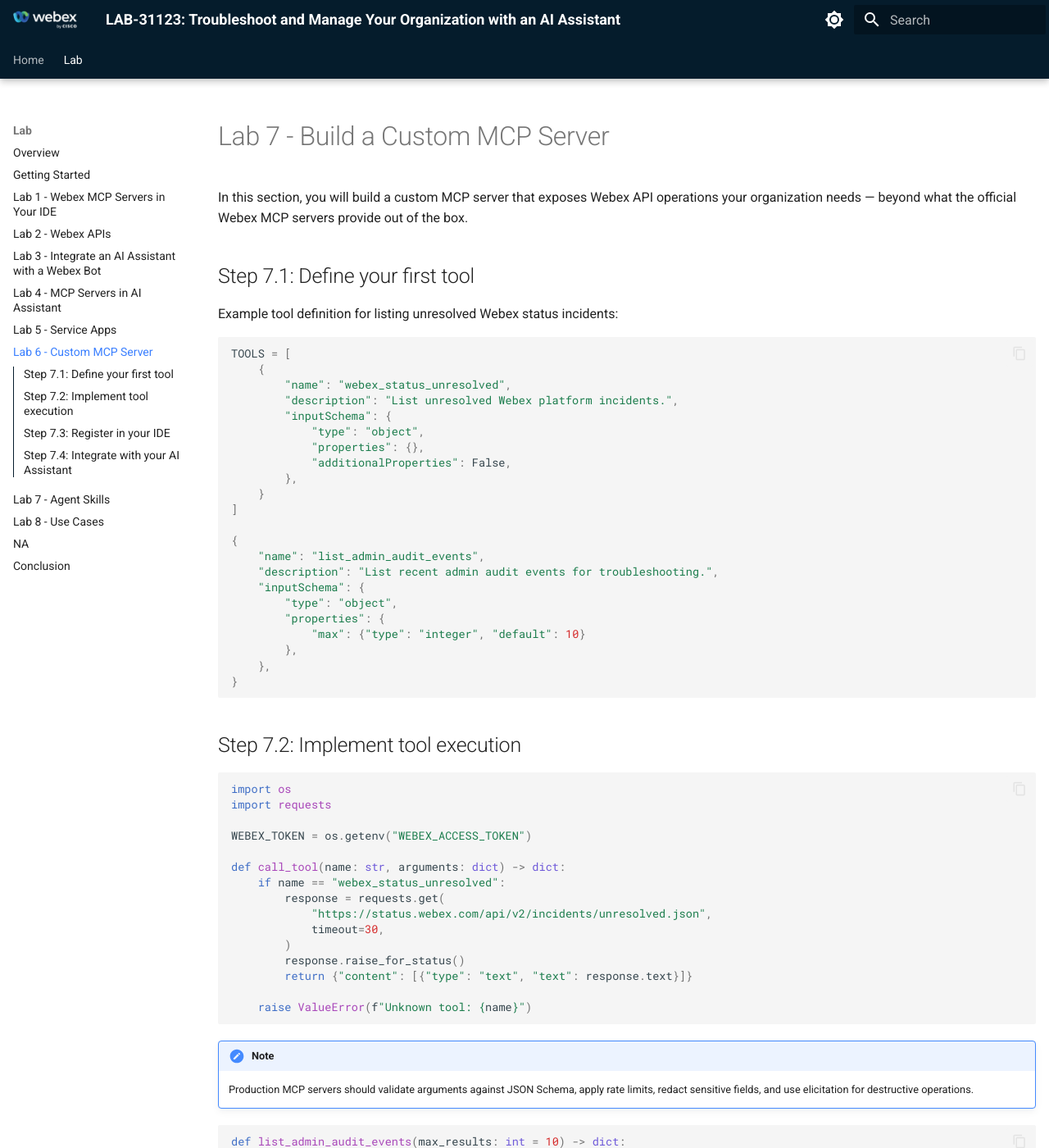
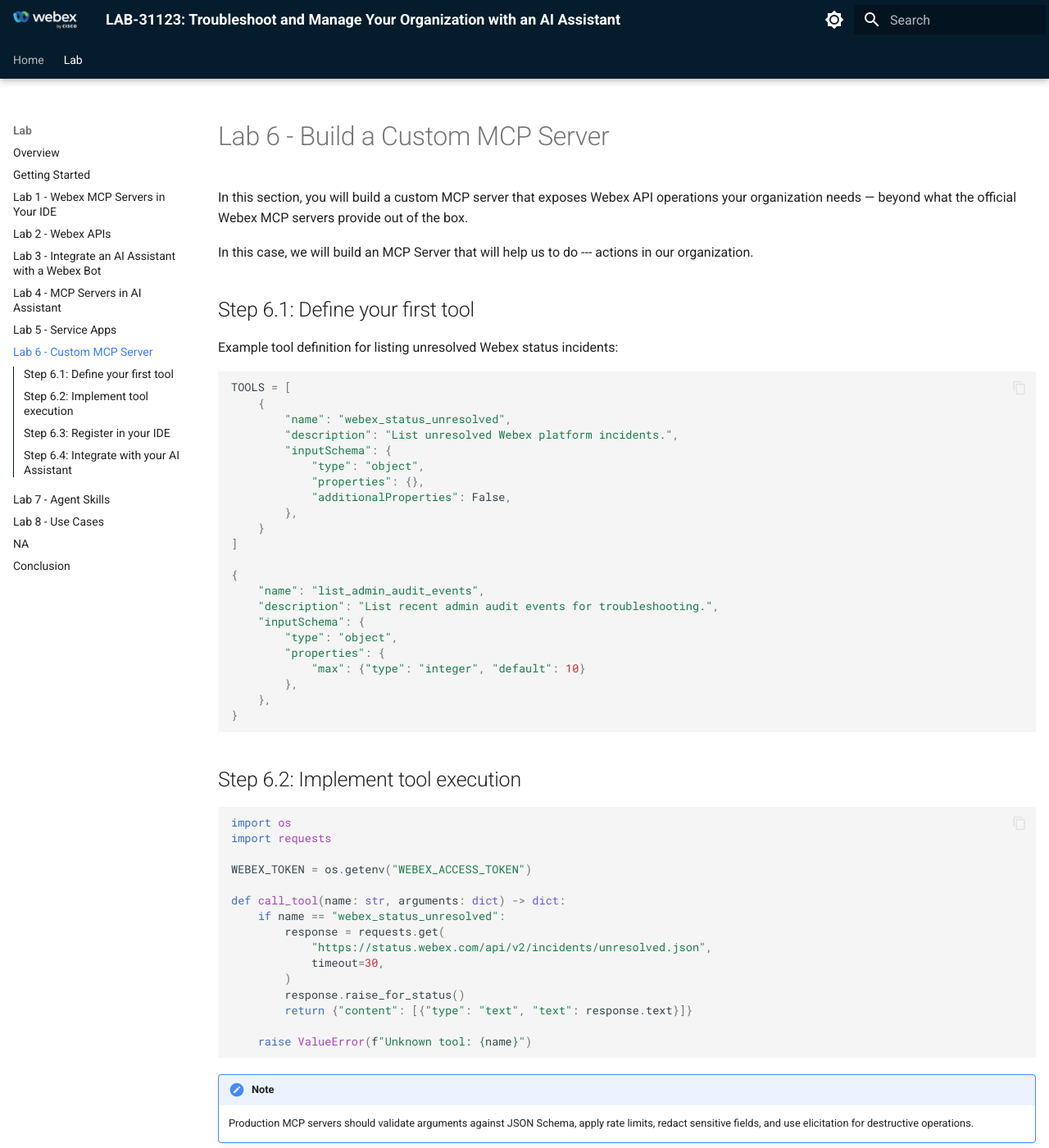
Before and after one commit to WebexCC-SA/LAB-31123, an MkDocs documentation site: the page built from docs/lab6_custom-mcp-server.md, in a window 1280 px wide and 1400 px high. Shown: the whole window at 82% size. Built offline with MkDocs 1.6.1 and Material for MkDocs 9.7.7, drawn with Linux system fonts in a browser that asks for light colours; some of the changed text lies outside the part shown.

Commit message:
Update lab6_custom-mcp-server.md

````diff
--- a/docs/lab6_custom-mcp-server.md
+++ b/docs/lab6_custom-mcp-server.md
@@ -1,8 +1,10 @@
-# Lab 7 - Build a Custom MCP Server
+# Lab 6 - Build a Custom MCP Server
 
 In this section, you will build a custom MCP server that exposes Webex API operations your organization needs — beyond what the official Webex MCP servers provide out of the box.
 
-## Step 7.1: Define your first tool
+In this case, we will build an MCP Server that will help us to do --- actions in our organization.
+
+## Step 6.1: Define your first tool
 
 Example tool definition for listing unresolved Webex status incidents:
 
@@ -31,7 +33,7 @@
 }
 ```
 
-## Step 7.2: Implement tool execution
+## Step 6.2: Implement tool execution
 
 ```python
 import os
@@ -66,7 +68,7 @@
     return response.json()
 ```
 
-## Step 7.3: Register in your IDE
+## Step 6.3: Register in your IDE
 
 ```json
 {
@@ -92,4 +94,9 @@
 Use list_admin_audit_events to show the last 5 admin changes in our org.
 ```
 
-## Step 7.4: Integrate with your AI Assistant
+## Step 6.4: Integrate with your AI Assistant
+
+
+
+
+---
````
